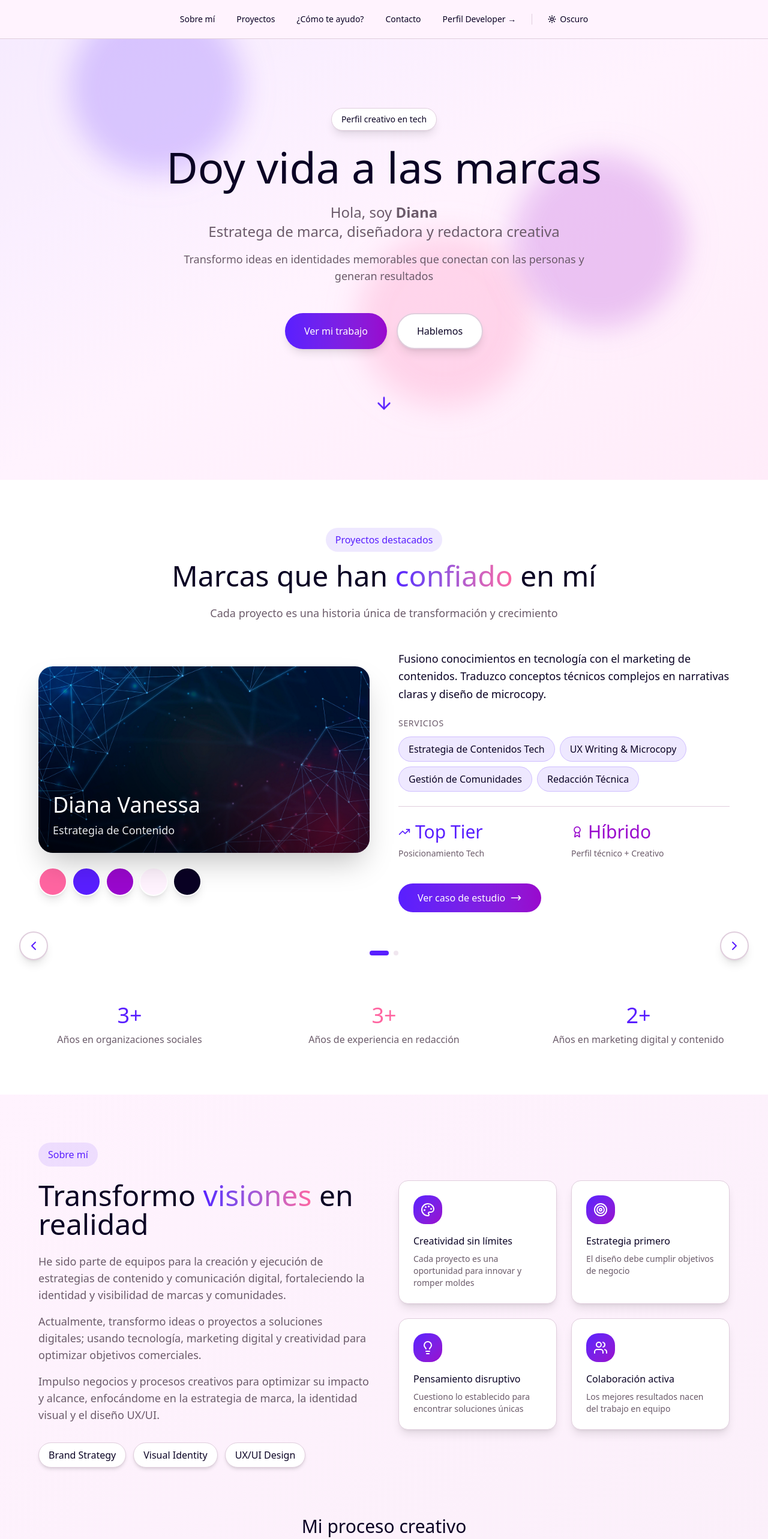
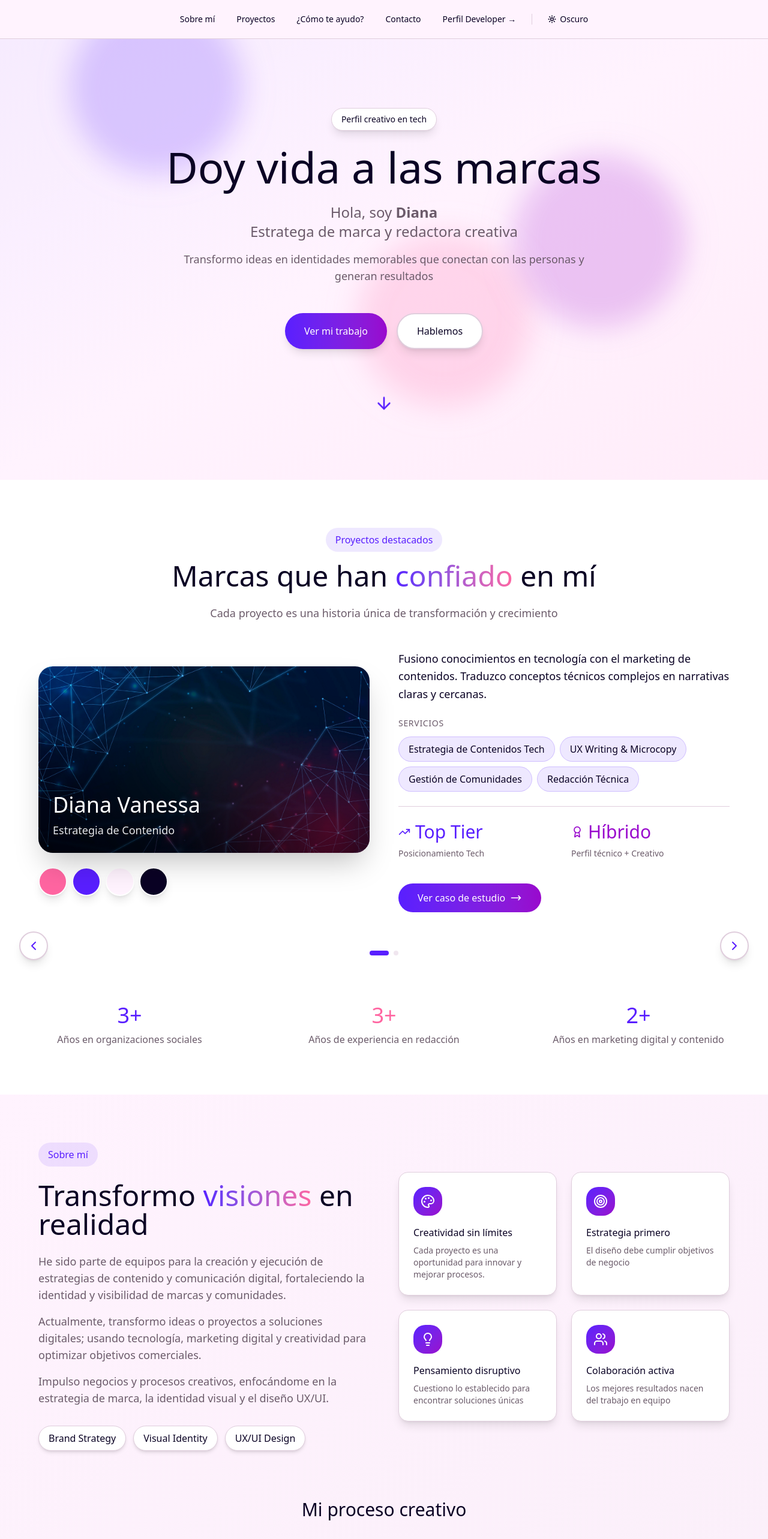
Before and after one commit to dinessa-ga/diana-vanessa-1, a React (Vite) app: page / in a window 1280 px wide. Shown: the top 2566 px of the page at 60% size. Built offline with nearby package versions, Linux system fonts and the light colour scheme.

Commit message:
feat: update descriptions and roles in About and Hero components for clarity; refine project data in projects.ts

```diff
--- a/src/components/sections/creative/About.tsx
+++ b/src/components/sections/creative/About.tsx
@@ -6,7 +6,7 @@ export function About() {
     {
       icon: Palette,
       title: 'Creatividad sin límites',
-      description: 'Cada proyecto es una oportunidad para innovar y romper moldes',
+      description: 'Cada proyecto es una oportunidad para innovar y mejorar procesos.',
     },
     {
       icon: Target,
@@ -52,7 +52,7 @@ export function About() {
                 usando tecnología, marketing digital y creatividad para optimizar objetivos comerciales.
               </p>
               <p>
-                Impulso negocios y procesos creativos para optimizar su impacto y alcance,
+                Impulso negocios y procesos creativos,
                 enfocándome en la estrategia de marca, la identidad visual y el diseño UX/UI.
 
               </p>
--- a/src/components/sections/creative/Hero.tsx
+++ b/src/components/sections/creative/Hero.tsx
@@ -21,7 +21,7 @@ const defaultConfig: HeroConfig = {
   label: 'Perfil creativo en tech',
   title: 'Doy vida a las marcas',
   name: 'Diana',
-  role: 'Estratega de marca, diseñadora y redactora creativa',
+  role: 'Estratega de marca y redactora creativa',
   description: 'Transformo ideas en identidades memorables que conectan con las personas y generan resultados',
   primaryButtonText: 'Ver mi trabajo',
   secondaryButtonText: 'Hablemos',
--- a/src/data/projects.ts
+++ b/src/data/projects.ts
@@ -66,9 +66,9 @@ export const brandProjects: BrandProject[] = [
     id: 1,
     brandName: 'Diana Vanessa',
     category: 'Estrategia de Contenido',
-    description: 'Fusiono conocimientos en tecnología con el marketing de contenidos. Traduzco conceptos técnicos complejos en narrativas claras y diseño de microcopy.',
+    description: 'Fusiono conocimientos en tecnología con el marketing de contenidos. Traduzco conceptos técnicos complejos en narrativas claras y cercanas.',
     image: 'case-study-1.png',
-    colors: ['#ff65a1', '#591fff', '#9908cd', '#fff3fe', '#0a0224'],
+    colors: ['#ff65a1', '#591fff', '#fff3fe', '#0a0224'],
     services: ['Estrategia de Contenidos Tech', 'UX Writing & Microcopy', 'Gestión de Comunidades', 'Redacción Técnica'],
     results: {
       metric1: 'Top Tier',
@@ -78,42 +78,34 @@ export const brandProjects: BrandProject[] = [
     },
     caseStudy: {
       clientOverview: 'Ingeniera en Sistemas con experiencia en marketing digital, conocimientos en UX Writing y creación de contenido.',
-      challenge: 'El sector tecnológico carece de comunicadores que entiendan el código, herramientas digitales y procesos en tecnología. El reto es posicionar una marca que demuestre capacidad técnica y sensibilidad creativa desde las palabras y el diseño.',
+      challenge: 'El sector tecnológico carece de comunicadores que entiendan de herramientas digitales, tecnología y procesos creativos. El reto es posicionar una marca que demuestre capacidad técnica y sensibilidad creativa desde las palabras y el diseño.',
       purpose: 'Humanizar la tecnología mediante palabras precisas y estrategias basadas en datos, ayudando a empresas a conectar auténticamente con sus usuarios y potenciales clientes.',
       buyerPersona: {
-        name: 'Product Manager',
+        name: 'Gerente',
         age: '25-45 años',
-        occupation: 'Líder de Producto / CEO Tech',
-        interests: ['Plataformas de E-commerce/Landing pages', 'Experiencia de Usuario (UX)', 'Growth Marketing', 'Inteligencia Artificial'],
-        painPoints: ['Tiene un producto técnico increíble pero difícil de explicar', 'Necesita mejorar la retención de usuarios', 'Busca perfiles que entiendan el backend y el frontend del negocio']
+        occupation: 'Líder de Producto / Experto legal y financiero',
+        interests: ['Plataformas de E-commerce/Landing pages', 'Incrementar ventas y mejorar contenido', 'Growth Marketing', 'Automatización de procesos creativos'],
+        painPoints: ['Tiene un producto/servicio difícil de explicar', 'Necesita mejorar la captación de clientes potenciales', 'Busca perfiles que entiendan la automización y procesos creativos.']
       },
       brandPersonality: {
-        tone: ['Analítico', 'Empático', 'Profesional', 'Innovador'],
-        voice: '"Traductora Tecnológica": Capaz de hablar de APIs con los devs y de beneficios con los usuarios. Clara, directa y orientada a soluciones.'
+        tone: ['Analítico', 'Empático', 'Profesional'],
+        voice: '"Traductora tecnológica": Capaz de hablar de APIs con los devs y de beneficios con los usuarios. Clara, directa y orientada a soluciones.'
       },
       contentStrategy: {
         objectives: [
           'Demostrar autoridad técnica en desarrollo y herramientas IA',
-          'Evidenciar habilidades de liderazgo comunitario',
+          'Evidenciar habilidades en marketing estratégico',
           'Educar sobre la importancia del UX Writing en el software',
           'Atraer proyectos que requieran visión técnica y ejecución creativa'
         ],
         pillars: [
-          'Tech & Code (Frontend, Python, IA)',
-          'UX Writing (La voz del producto)',
-          'Community Building',
-          'Productividad Ágil (Notion, Jira)'
-        ]
+          'Educar (Tech, Code & Branding)',
+          'Inspirar (Experiencias que conectan)',
+          'Conectar (Procesos creativos y humanos detrás de la tecnología)',
+          ]
       },
       deliverables: [
-        {
-          category: 'Estrategia de comunidad',
-          items: ['Planificación de contenidos Tech', 'Organización de webinars y talleres', 'Estrategia de crecimiento en LinkedIn', 'Gestión de alianzas estratégicas']
-        },
-        {
-          category: 'UX Writing & Producto',
-          items: ['Microcopy para interfaces', 'Diseño de flujos conversacionales (Chatbots)', 'Investigación de usuarios (Maze)', 'Documentación en Confluence']
-        },
+
         {
           category: 'Marketing de contenidos',
           items: ['Artículos técnicos traducidos a lenguaje comercial', 'Posts con storytelling de datos', 'Guiones corporativos', 'Uso de IA para generación de copy']
```
